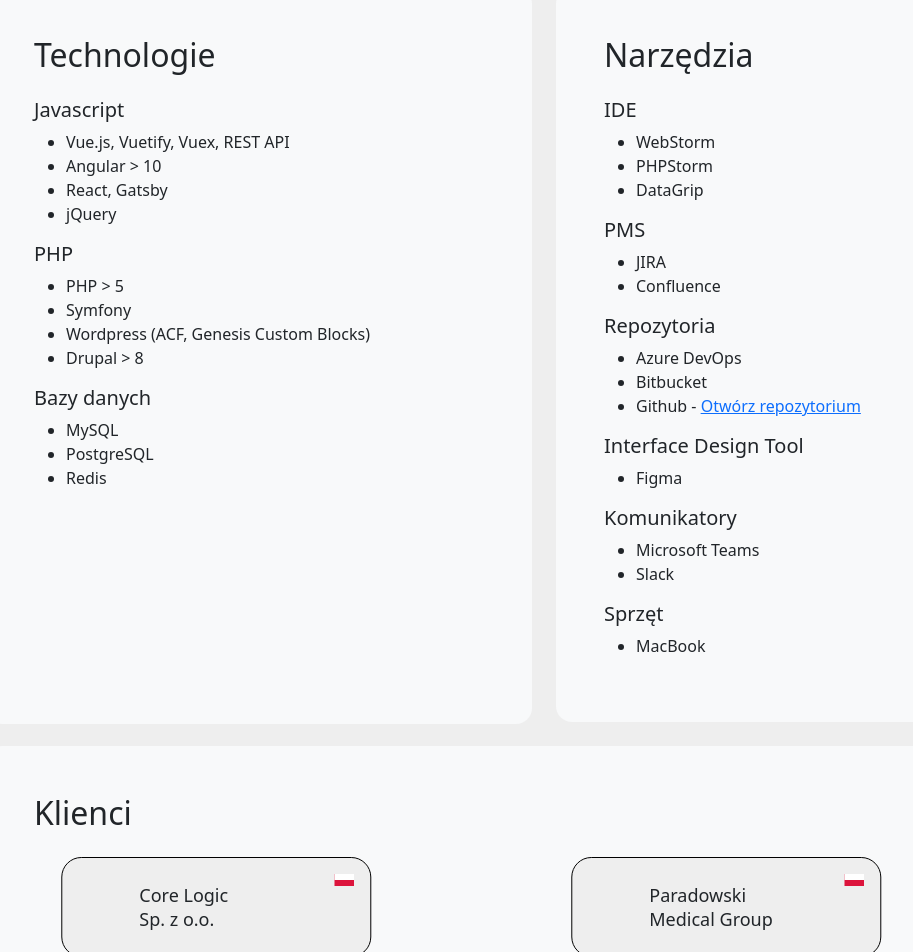
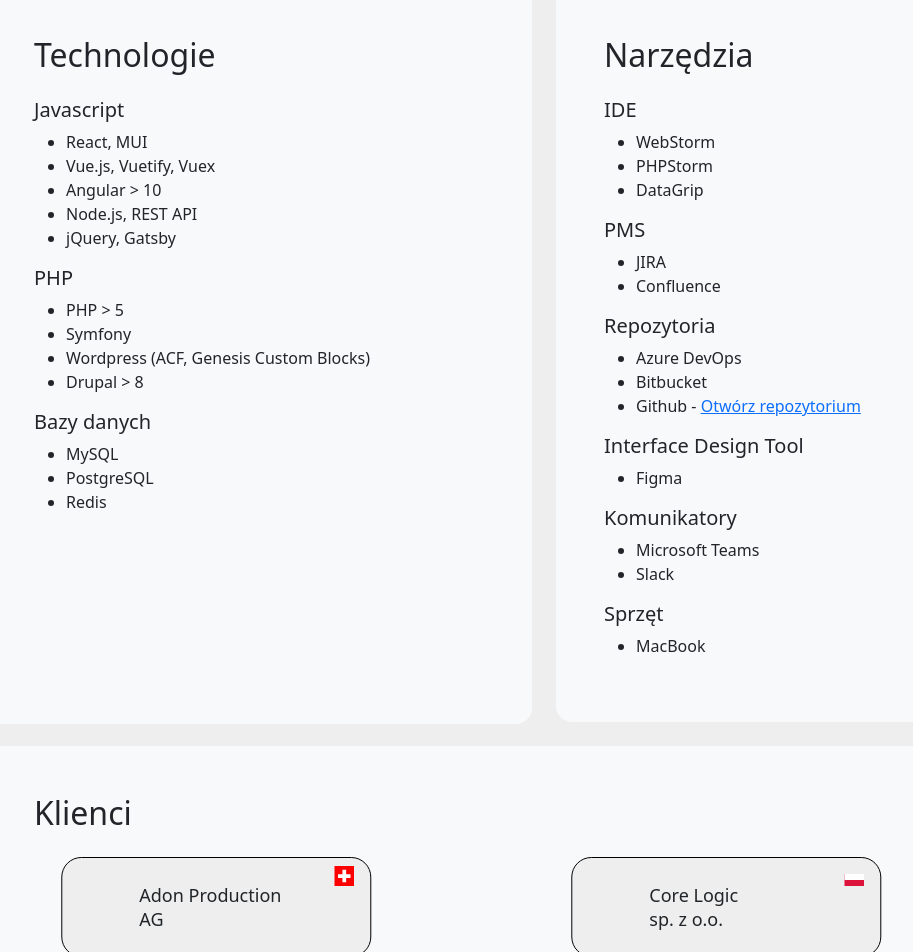
Before and after one commit to nail-it/nailit, a React (Create React App) app: page / in a window 1280 px wide. Shown: the part 460-1412 px from the top of the page, without its empty margins (96-1009 px from the left). Built offline with nearby package versions, Linux system fonts and the light colour scheme.

Commit message:
updating description and upgrading packages

```diff
--- a/src/components/Clients/Clients.tsx
+++ b/src/components/Clients/Clients.tsx
@@ -24,11 +24,17 @@
       </span>
     </div>,
     <div className="clients" onDragStart={handleDragStart}>
+      <span className="position-absolute top-50 start-50 translate-middle">Moatable sp.&nbsp;z&nbsp;o.o.</span>
+      <span className="text-end">
+        <img className="thumbnailImage float-end mx-3 my-3" alt="language" src={flagPl}/>
+      </span>
+    </div>,
+    <div className="clients" onDragStart={handleDragStart}>
       <span className="position-absolute top-50 start-50 translate-middle">Adon Production AG</span>
       <img className="thumbnailImage float-end mx-3 my-2" alt="language" src={flagCh}/>
     </div>,
     <div className="clients" onDragStart={handleDragStart}>
-      <span className="position-absolute top-50 start-50 translate-middle">Core Logic Sp.&nbsp;z&nbsp;o.o.</span>
+      <span className="position-absolute top-50 start-50 translate-middle">Core Logic sp.&nbsp;z&nbsp;o.o.</span>
       <img className="thumbnailImage float-end mx-3 my-3" alt="language" src={flagPl}/>
     </div>,
     <div className="clients" onDragStart={handleDragStart}>
--- a/src/components/Contact/Contact.tsx
+++ b/src/components/Contact/Contact.tsx
@@ -11,7 +11,7 @@
   const {t, i18n} = useTranslation('common');
 
 
-  const reactionToCopy = (data: string) => {
+  const reactionToCopy = () => {
     setShowNotification(true);
     setTimeout(() => {
       setShowNotification(false);
@@ -45,6 +45,8 @@
         NIP: 813 33 78 612 <CopyButton text='8133378612' cb={reactionToCopy}/>
         <br/>
         REGON: 367897141
+        <br />
+        PKD: 62.10.B
       </p>
 
       <h5>{t('bank.account')}</h5>
--- a/src/components/Technologies/Technologies.tsx
+++ b/src/components/Technologies/Technologies.tsx
@@ -13,14 +13,11 @@
       <h2 className="pb-3">{t('technologies')}</h2>
       <h5>Javascript</h5>
       <ul>
-        <li>
-          Vue.js, Vuetify, Vuex, REST API
-        </li>
-        <li>
-          Angular {'>'} 10
-        </li>
-        <li>React, Gatsby</li>
-        <li>jQuery</li>
+        <li>React, MUI</li>
+        <li>Vue.js, Vuetify, Vuex</li>
+        <li>Angular {'>'} 10</li>
+        <li>Node.js, REST API</li>
+        <li>jQuery, Gatsby</li>
       </ul>
 
       <h5>PHP</h5>
```
Also changed, not shown: package.json (+11 -11 lines), 1 other file (tests, documents, lock files or other folders).
